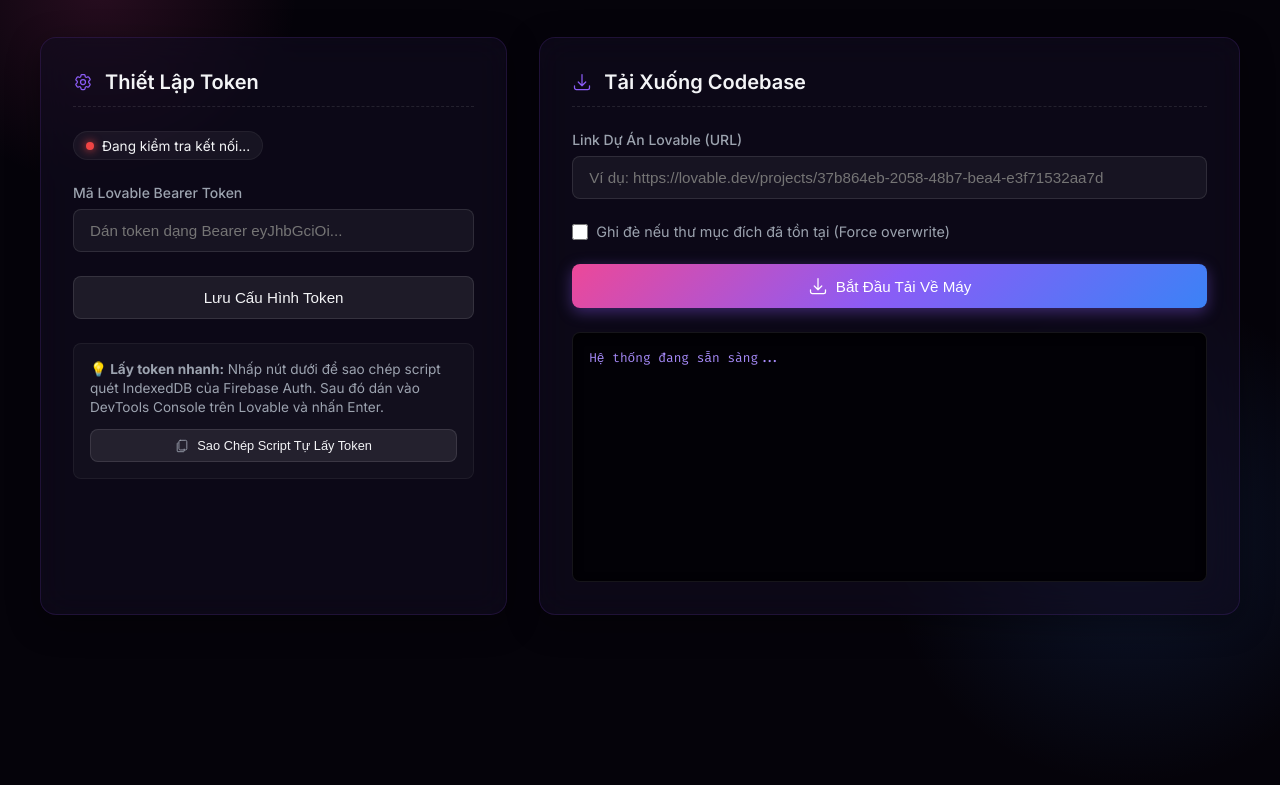
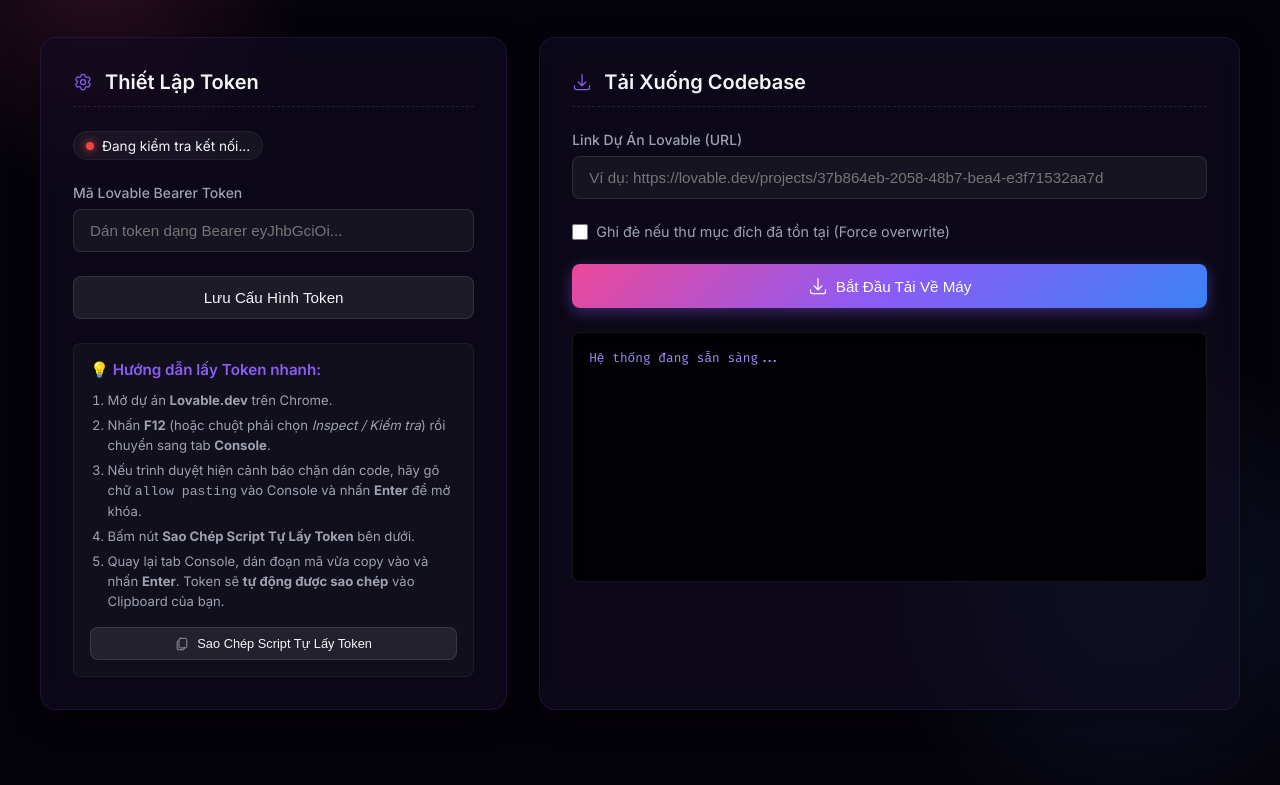
Before and after one commit to nhmanhDev/ToolDownloadProjectLovable, a plain HTML site: page index.html in a window 1280 px wide. Shown: the part 113-898 px from the top of the page. Drawn offline with Linux system fonts and the light colour scheme; no server answers.

Commit message:
fix: Correct regex escaping in clipboard script and improve console copy-paste guide

```diff
--- a/index.html
+++ b/index.html
@@ -417,7 +417,14 @@
         <button id="save-token-btn" class="btn btn-secondary">Lưu Cấu Hình Token</button>
 
         <div class="script-guide">
-          <p><strong>💡 Lấy token nhanh:</strong> Nhấp nút dưới để sao chép script quét IndexedDB của Firebase Auth. Sau đó dán vào DevTools Console trên Lovable và nhấn Enter.</p>
+          <h4 style="font-size: 0.95rem; font-weight: 600; margin-bottom: 0.75rem; color: #8b5cf6;">💡 Hướng dẫn lấy Token nhanh:</h4>
+          <ol style="font-size: 0.82rem; color: var(--text-muted); margin-bottom: 1rem; padding-left: 1.1rem; line-height: 1.5; display: flex; flex-direction: column; gap: 0.35rem;">
+            <li>Mở dự án <strong>Lovable.dev</strong> trên Chrome.</li>
+            <li>Nhấn <strong>F12</strong> (hoặc chuột phải chọn <i>Inspect / Kiểm tra</i>) rồi chuyển sang tab <strong>Console</strong>.</li>
+            <li>Nếu trình duyệt hiện cảnh báo chặn dán code, hãy gõ chữ <code>allow pasting</code> vào Console và nhấn <strong>Enter</strong> để mở khóa.</li>
+            <li>Bấm nút <strong>Sao Chép Script Tự Lấy Token</strong> bên dưới.</li>
+            <li>Quay lại tab Console, dán đoạn mã vừa copy vào và nhấn <strong>Enter</strong>. Token sẽ <strong>tự động được sao chép</strong> vào Clipboard của bạn.</li>
+          </ol>
           <button id="copy-script-btn" class="btn btn-secondary" style="font-size: 0.8rem; padding: 0.5rem 1rem;">
             <svg fill="none" viewBox="0 0 24 24" stroke-width="1.5" stroke="currentColor" style="width: 14px; height: 14px; stroke: var(--text-muted);">
               <path stroke-linecap="round" stroke-linejoin="round" d="M15.75 17.25v3.375c0 .621-.504 1.125-1.125 1.125h-9.75a1.125 1.125 0 0 1-1.125-1.125V7.875c0-.621.504-1.125 1.125-1.125H5.4M9 2.25H18a2.25 2.25 0 0 1 2.25 2.25v12A2.25 2.25 0 0 1 18 18.75H9A2.25 2.25 0 0 1 6.75 16.5v-12A2.25 2.25 0 0 1 9 2.25Z" />
@@ -506,7 +513,7 @@
 
     // TOKEN EXTRACTOR SCRIPT
     const extractorScript = `(async function() {
-  const jwtRegex = /\\\\beyJhbGciOi[A-Za-z0-9-_]+\\\\.[A-Za-z0-9-_]+\\\\.[A-Za-z0-9-_]+\\\\b/g;
+  const jwtRegex = /\\beyJhbGciOi[A-Za-z0-9-_]+\\.[A-Za-z0-9-_]+\\.[A-Za-z0-9-_]+\\b/g;
   let tokens = [];
 
   for (let i = 0; i < localStorage.length; i++) {
```
